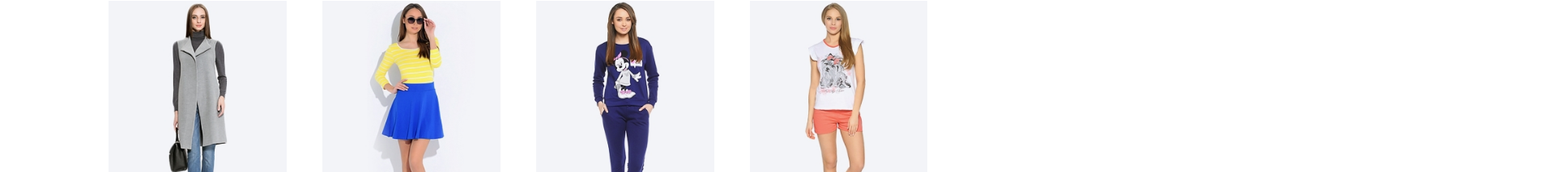
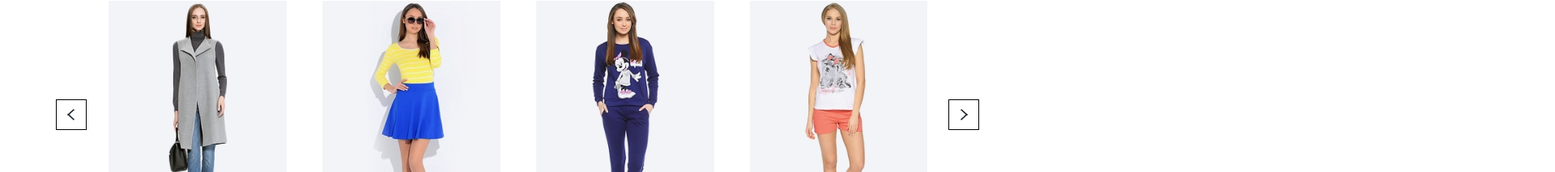
Before and after one commit to heyhurricane/asos, a website: page src/index.html in a window 1280 px wide. Shown: the part 2438-2651 px from the top of the page at 81% size, 1920 px wide, since content can reach past the window. Drawn offline with nearby package versions, Linux system fonts and the light colour scheme; files whose address does not match are found by name.

Commit message:
Update index.html

```diff
--- a/src/index.html
+++ b/src/index.html
@@ -4,7 +4,7 @@
   <meta charset="UTF-8">
   <meta name="viewport" content="width=device-width, initial-scale=1.0">
   <title>Интернет-магазин Asos</title>
-  <link rel="stylesheet" href="https://unpkg.com/swiper/swiper-bundle.min.css">
+  <link rel="stylesheet" href="https://unpkg.com/swiper@6.1.0/swiper-bundle.min.css">
   <link rel="stylesheet" href="css/style.css">
   <link rel="shortcut icon" type="image/png" href="img/favicon.png"/></head>
 </head>
@@ -570,7 +570,7 @@
 
 
   <script src="https://code.jquery.com/jquery-3.5.1.min.js"></script>
-  <script src="https://unpkg.com/swiper/swiper-bundle.min.js"></script>
+  <script src="https://unpkg.com/swiper@6.1.0/swiper-bundle.min.js"></script>
   <script src="js/wow.min.js"></script>
   <script src="js/jquery.validate.min.js"></script>
   <script src="js/jquery.mask.min.js"></script>
```
